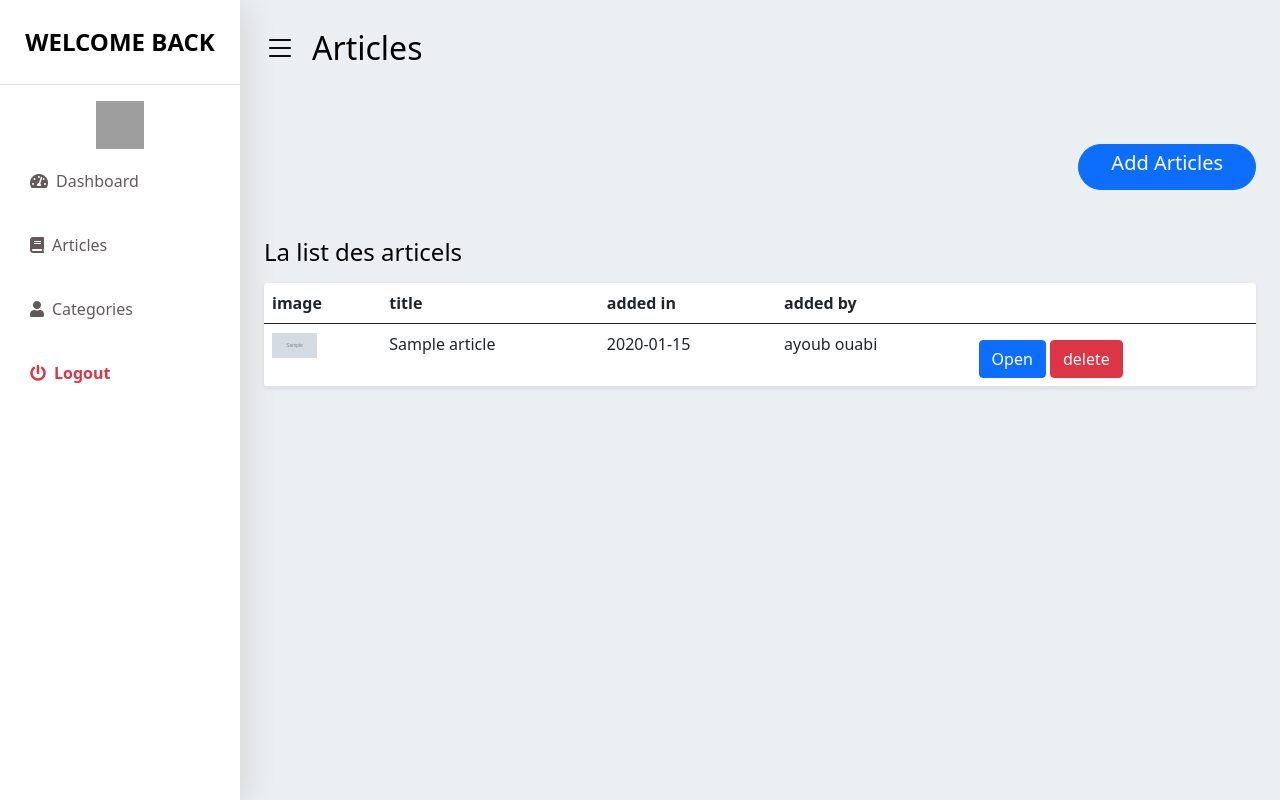
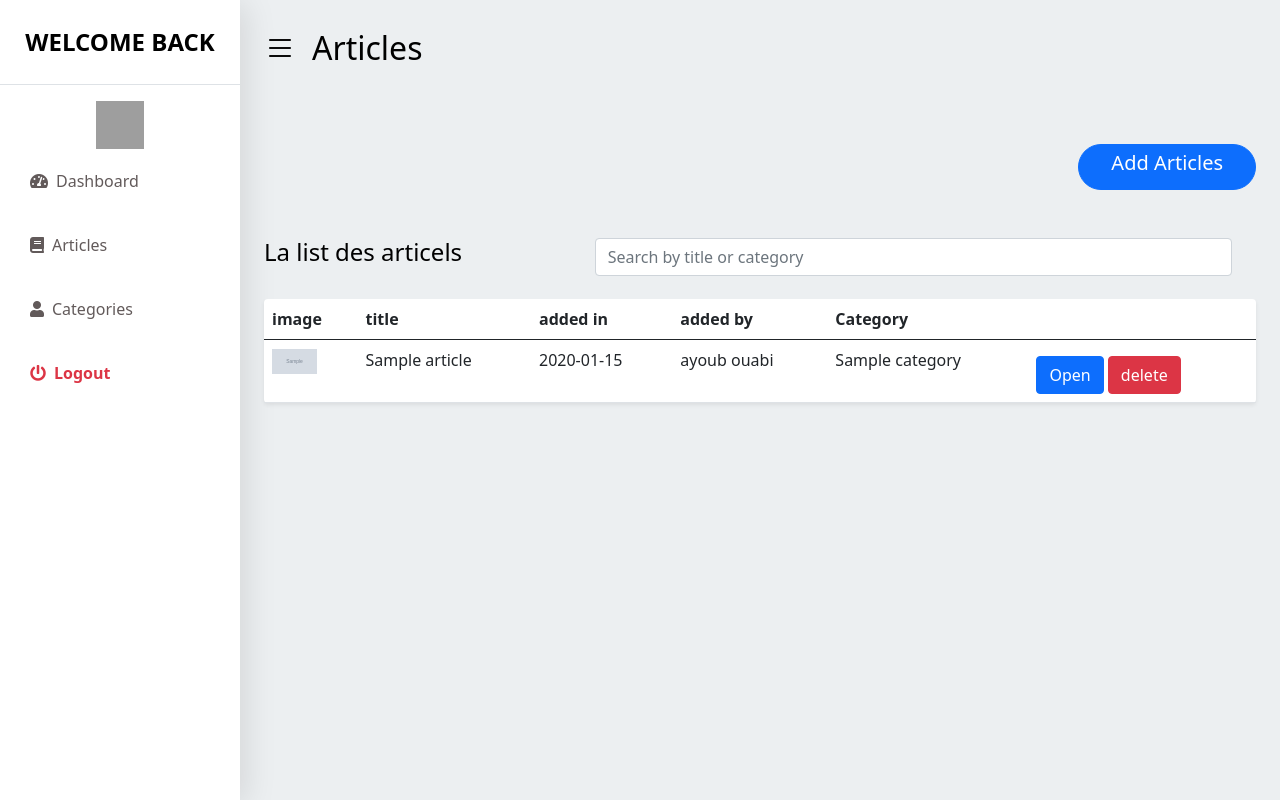
Before and after one commit to AyoubOuabi1/Planet.DEV, a PHP site: page /PlanetDEV/View/articles.php in a window 1280 px wide. Run offline with PHP 8.4, Linux system fonts and the light colour scheme; data comes from the database, SQL or seed files in the repository; tables that the repository leaves empty hold one stand-in row (values such as "Sample post"); grey boxes marked "Sample" are stand-in pictures; some libraries are stand-ins or nearby versions; grey boxes are pictures that could not be loaded.

Commit message:
and update and delete and search using ajax

```diff
--- a/Controller/user.inc.php
+++ b/Controller/user.inc.php
@@ -14,6 +14,8 @@ session_start();
         updateArticle();
     }else if ($functionName == 'deleteArticle'){
         deleteArticle();
+    }else if ($functionName == 'getCategory'){
+        getCategories();
     }
 
 
@@ -22,7 +24,7 @@ function insertIntoArticle(): void
     $title=$_POST['title'];
     $description=$_POST['description'];
    // $userId=$_SESSION['user']['id'];
-   // $cat_id=$_POST['cat_id'];
+    $cat_id=$_POST['cat_id'];
     if($_FILES["file"]["name"] != '')
     {
         $test = explode('.', $_FILES["file"]["name"]);
@@ -30,7 +32,7 @@ function insertIntoArticle(): void
         $name = uniqid().'.'.$ext;
         $location = '../assets/images/' . $name;
         move_uploaded_file($_FILES["file"]["tmp_name"], $location);
-        if(User::insertArticle(new Article(null,$title,$description,null,$name,1,1))){
+        if(User::insertArticle(new Article(null,$title,$description,null,$name,1,$cat_id))){
             echo 'true';
         }else{
             echo 'false';
@@ -49,19 +51,32 @@ function updateArticle(): void
     $id=$_POST['id'];
     $title=$_POST['title'];
     $description=$_POST['description'];
-    $image=$_POST['image'];
     $cat_id=$_POST['cat_id'];
-    if(User::updateArticle(new Article($id,$title,$description,null,$image,null,$cat_id))){
-        echo 'true';
-    }else{
-        echo 'false';
+
+    if (file_exists('../assets/images/'.User::getImageName($id)))
+    {
+        unlink('../assets/images/'.User::getImageName($id));
+        echo "File Successfully Delete.";
+        move_uploaded_file($_FILES["file"]["tmp_name"], '../assets/images/'.User::getImageName($id));
+        if(User::updateArticle(new Article($id,$title,$description,null,null,null,$cat_id))){
+            echo 'true';
+        }else{
+            echo 'false';
+        }
     }
+    else
+    {
+        echo "File does not exists";
+    }
+
 }
 
 function deleteArticle(): void
 {
     $id=$_POST['id'];
+
     if(User::deleteArticle($id)){
+        unlink('../assets/images/'.User::getImageName($id));
         echo 'true';
     }else{
         echo 'false';
@@ -71,9 +86,8 @@ function loadArticles($id): void{
     if($id==1){
         getAllArticles(User::getAllArticles());
     }else{
-        $title=$_POST['title'];
-        $category=$_POST['category'];
-        getAllArticles(User::getAllArticlesBySearch($title,$category));
+        $title=$_POST['inpt'];
+        getAllArticles(User::getAllArticlesBySearch($title));
     }
 }
 function getAllArticles($funct): void
@@ -87,8 +101,21 @@ function getAllArticles($funct): void
             "date"=>$article["date"],
             "image"=>$article["image"],
             "username"=>$article["username"],
+            "catId"=>$article["catId"],
             "categoryName"=>$article["categoryName"]
         );
     }
     echo json_encode($arr);
 }
+
+function getCategories(): void
+{
+    $arr=array();
+    foreach(User::getCategories() as $article){
+        $arr[]=array(
+            "id"=>$article["id"],
+            "catName"=>$article["catName"]
+        );
+    }
+    echo json_encode($arr);
+}
--- a/View/ArticlesModal.html
+++ b/View/ArticlesModal.php
@@ -15,7 +15,7 @@
             </div>
             <form id="form1" >
               <div class="FormContainer" id="div1">
-                <h1 class="h1">Article 1</h1>
+                <h1 class="h1 ttl" >Article 1</h1>
                 <div class="form-group">
                   <label for="fArticleTitle" class="form-label h5">Title</label>
                   <input class="form-control form-control-lg check" id="fArticleTitle" name="fArticleTitle" required type="text">
@@ -25,9 +25,12 @@
 
                   <select class="form-select" id="fArticleCat" name="fArticleCat" aria-label="Default select example">
                     <option selected>Select Category</option>
-                    <option value="1">One</option>
-                    <option value="2">Two</option>
-                    <option value="3">Three</option>
+                      <?php  foreach(User::getCategories() as $category){
+                          $id=$category["id"];
+                          $name=$category["catName"];
+                          echo "<option value='$id'>$name</option>";
+
+                      } ?>
                   </select>
                 </div>
                 <div class="form-group ">
--- a/View/DataModal.html
+++ b/View/DataModal.php
@@ -1,4 +1,4 @@
-<!-- articles MODAL -->
+<!-- articles Detail MODAL -->
 <div aria-hidden="true" aria-labelledby="exampleModalCenterTitle"   class="modal fade" id="modalArticleData" role="dialog"
      tabindex="-1">
   <div class="modal-dialog modal-dialog-centered" role="document">
@@ -21,19 +21,30 @@
                   <input class="form-control form-control-lg check" id="fArticleTitleModal" name="fArticleTitleModal" type="text">
                 </div>
                 <div class="form-group">
-                  <label for="arctImg" class="form-label h5"></label>
-                  <img alt="article image" width="240px" height="240px" id="arctImg">
+                  <label for="arctImg" class="form-label h5">Article Image</label>
+                  <img alt="article image" width="240px" height="240px" class="form-control form-control-lg" id="arctImg" name="arctImg">
+
                 </div>
+                  <div class="form-group">
+                      <label for="Datafile" class="form-label h5">update Image (jpg ou png)</label>
+                      <input class="form-control form-control-lg check" id="Datafile" name="Datafile" required type="file">
+                  </div>
                 <div class="form-group">
                   <label for="fArticleCatData" class="form-label h5">Category</label>
+
                   <select class="form-select" id="fArticleCatData" name="fArticleCatData" aria-label="Default select example">
                     <option selected>Select Category</option>
+                    <?php  foreach(User::getCategories() as $category){
+                        $id=$category["id"];
+                        $name=$category["catName"];
+                        echo "<option value='$id'>$name</option>";
 
+                    } ?>
                   </select>
                 </div>
                 <div class="form-group">
                   <label for="arctDate" class="form-label h5">Added in</label>
-                  <input class="form-control form-control-lg check" id="arctDate" name="arctDate" type="date" readonly>
+                  <input class="form-control form-control-lg check" id="arctDate" name="arctDate" type="text" readonly>
                 </div>
                 <div class="form-group">
                   <label for="arctUser" class="form-label h5">Added By</label>
@@ -48,9 +59,8 @@
             </form>
 
           </div>
-          <div class="modal-footer" id="modelFooter">
-            <button type="button" class="btn btn-secondary" data-bs-dismiss="modal" >cancel</button>
-            <button type="button" id="addArtcBtn" class="btn  btn-primary text-white"   onclick="insertIntoDb()()" >Save Changes</button>
+          <div class="modal-footer" id="modelFooterData">
+
           </div>
 
         <!--end form-->
--- a/View/articles.php
+++ b/View/articles.php
@@ -1,3 +1,8 @@
+<?php
+spl_autoload_register(function($className) {
+    $file = '../modal/'.$className.'.php';
+    require $file;
+}); ?>
 <!DOCTYPE html>
 <html lang="en">
 <?php include 'head.html'?>
@@ -23,14 +28,24 @@
                 <div class="mb-3 d-flex justify-content-end">
 
                     <button class="btn  btn-primary rounded-pill" type="button" data-bs-toggle="modal" onclick="openModl()">
-                        <h5 >&emsp;Add Articles&emsp;</h5>
+                        <h5>&emsp;Add Articles&emsp;</h5>
                     </button>
 
                 </div>
                  <div class="row my-5">
+                     <div class="row">
+                         <div class="col-sm-12 col-md-4">
+                             <h3 class="fs-4 mb-3 primary-text-color">La list des articels</h3>
 
-                     <div class="col-12 table-responsive">
-                         <h3 class="fs-4 mb-3 primary-text-color">La list des articels</h3>
+                         </div>
+                         <div class="col-sm-12 col-md-8">
+                             <input type="text" class="form-control" id="searchInput" onkeyup="getArticleBySearch()"  placeholder="Search by title or category">
+
+
+                         </div>
+                     </div>
+                     <div class="col-12 mt-3 table-responsive">
+
 
                          <table class="table  bg-white rounded shadow-sm  table-hover">
                              <thead>
@@ -39,6 +54,7 @@
                                  <th scope="col">title</th>
                                  <th scope="col">added in</th>
                                  <th scope="col">added by</th>
+                                 <th scope="col">Category</th>
                                  <th scope="col"></th>
                              </tr>
                              </thead>
@@ -54,8 +70,8 @@
         </div>
     </div>
 </div>
-<?php include 'ArticlesModal.html' ?>
-<?php include 'DataModal.html' ?>
+<?php include 'ArticlesModal.php' ?>
+<?php include 'DataModal.php' ?>
 
 <script src="https://cdn.jsdelivr.net/npm/bootstrap@5.0.2/dist/js/bootstrap.bundle.min.js" integrity="sha384-MrcW6ZMFYlzcLA8Nl+NtUVF0sA7MsXsP1UyJoMp4YLEuNSfAP+JcXn/tWtIaxVXM" crossorigin="anonymous"></script>
 <script src="https://cdnjs.cloudflare.com/ajax/libs/jquery/3.2.1/jquery.min.js"></script>
--- a/assets/js/main.js
+++ b/assets/js/main.js
@@ -16,6 +16,7 @@ function loadArticle(){
     window.location.href="http://localhost/PlanetDEV/View/articles.php"
 
 }
+
 function checkLogin(){
     if(!($("#inputEmail").val()=='')  && !($("#inputPassword").val()=='')){
         $.post("http://localhost/PlanetDEV/Controller/CheckLogin.php", {email:$("#inputEmail").val(),password:$("#inputPassword").val()},
@@ -41,46 +42,21 @@ function checkLogin(){
 
 function addNewForm(){
     formCounter++;
-    document.getElementById('FormsBody').innerHTML+=`<form id="form${formCounter}">
+    let newform = document.getElementById('form1').cloneNode(true);
+    newform.getElementsByClassName('ttl')[0].innerHTML ='Article'+formCounter
+    document.getElementById('FormsBody').appendChild(newform);
 
-            <div class="FormContainer" id="div${formCounter}">
-              <h1 class="h1 mt-4">Article ${formCounter}</h1>
-
-              <div class="form-group">
-                <label for="fArticleTitle" class="form-label h5">Title</label>
-                <input class="form-control form-control-lg check"  name="fArticleTitle" required type="text">
-              </div>
-              <div class="form-group">
-                <label for="fArticleCat" class="form-label h5"></label>
-
-                <select class="form-select"  name="fArticleCat" aria-label="Default select example">
-                  <option selected>Select Category</option>
-                  <option value="1">One</option>
-                  <option value="2">Two</option>
-                  <option value="3">Three</option>
-                </select>
-              </div>
-              <div class="form-group ">
-                <label for="fArticleDescr" class="form-label h5">Description</label>
-                <textarea class="form-control form-control-lg" name="fArticleDescr" rows="3"></textarea>
-              </div>
-              <div class="form-group">
-                <label for="file" class="form-label h5">Image (jpg ou png jpge)</label>
-                <input class="form-control form-control-lg check"  name="file" required type="file">
-              </div>
-            </div>
-            </form> `;
 }
 
 function insertIntoDb(){
     let formData = new FormData();
     for(let i=0; i<formCounter;i++){
         if(checkImage(document.getElementsByName('file')[i].files[0])){
-                formData.append("functionName", "insertInto");
+                formData.append("functionName", "insertArticle");
                 formData.append("file", document.getElementsByName('file')[i].files[0]);
                 formData.append("title", document.getElementsByName('fArticleTitle')[i].value);
                 formData.append("description", document.getElementsByName('fArticleDescr')[i].value);
-                formData.append("cat_id", document.getElementsByName('fArticleCat')[i].value);
+                formData.append("cat_id", document.getElementsByName('fArticleCatData')[i].value);
                 $.ajax({
                     url:'http://localhost/PlanetDEV/Controller/user.inc.php',
                     type: "POST",
@@ -90,8 +66,7 @@ function insertIntoDb(){
                     processData: false,
                     success:function(data)
                     {
-                        alert(data);
-                        console.log(data)
+                        showData();
 
                     },fail:function (data){
                         alert(data)
@@ -113,18 +88,17 @@ function clearFormData(formData) {
         formData.delete(arr[i]);
     }
 
-
-
 }
 
 function  checkImage(img){
     let name = img.name;
     let ext = name.split('.').pop().toLowerCase();
     console.log(ext+"          "+name);
-    return $.inArray(ext, ['png', 'jpg', 'jpeg']) != -1;
+    return $.inArray(ext, ['png', 'jpg', 'jpeg','jfif']) != -1;
 }
 showData();
 function  showData(){
+    document.getElementById("loadArticles").innerHTML="";
     $.ajax({
         url:'http://localhost/PlanetDEV/Controller/user.inc.php',
         type: "POST",
@@ -139,16 +113,20 @@ function  showData(){
 }
 
 function loadData(data){
+
     for (let i=0; i<data.length; i++) {
+        let arr = data[i];
+        console.log(arr);
         document.getElementById("loadArticles").innerHTML+=`
              <tr>
                     <td><img src="../assets/images/${data[i].image}" alt="article img" height="25px" width="45px"/></td>
                     <td>${data[i].title}</td>
                     <td>${data[i].date}</td>
                     <td>${data[i].username}</td>
+                       <td>${data[i].categoryName}</td>
                     <td>
-                         <button type="button" onclick="loadModalData(${data},${data[i].id})" class="mt-2 btn btn-primary" >Open</button>
-                         <button type="button" onclick="showData()" class="mt-2 btn btn-danger">delete</button>
+                         <button type="button" onclick="loadModalData(${data[i].id})" class="mt-2 btn btn-primary" >Open</button>
+                         <button type="button" onclick="deleteArticle(${data[i].id})" class="mt-2 btn btn-danger">delete</button>
                     </td>
               </tr>
         `;
@@ -157,17 +135,96 @@ function loadData(data){
 }
 
 
-function loadModalData(data,id){
+function loadModalData(slectedId){
+    console.log(slectedId)
     $('#modalArticleData').modal('show');
-    for(let i=0;i<data.length;i++){
-        if(i+1==id){
-            $("#fArticleTitleModal").val(data[i].title);
-            $("#arctImg").attr("src", "../assets/images/"+data[i].image);
-            document.getElementById("fArticleCatData").value = data[i].categoryName;
-            $("#arctDate").val(data[i].date);
-            $("#arctUser").val(data[i].username);
-            $("#fArticleDescrModal").val(data[i].description);
+
+    $.ajax({
+        url:'http://localhost/PlanetDEV/Controller/user.inc.php',
+        type: "POST",
+        data : {functionName:"getArticle",funcId:1},
+        dataType:"json",
+        success: function (data){
+            for(var i=0; i<data.length;i++){
+                if(data[i].id==slectedId){
+                    $("#fArticleTitleModal").val(data[i].title);
+                    $("#arctImg").attr("src", "../assets/images/"+data[i].image);
+                    $("#fArticleCatData").val(data[i].catId);
+                    $('#arctDate').val(data[i].date);
+                    $("#arctUser").val(data[i].username);
+                    $("#fArticleDescrModal").val(data[i].description);
+                    $("#modelFooterData").html(`
+                         <button type="button" class="btn btn-secondary" data-bs-dismiss="modal" >cancel</button>
+                        <button type="button" id="addArtcBtn" class="btn  btn-primary text-white"   onclick="updateArticale(${data[i].id})" >Save Changes</button>
+                    `)
+                }
+            }
+        },fail: function (data){
+            console.log(data);
         }
+    })
+}
+function getArticleBySearch(){
+     document.getElementById("loadArticles").innerHTML="";
+    $.ajax({
+        url:'http://localhost/PlanetDEV/Controller/user.inc.php',
+        type: "POST",
+        data : {functionName:"getArticle",funcId:2,inpt:$("#searchInput").val()},
+        dataType:"json",
+        success: function (data){
+
+            loadData(data);
+        },fail: function (data){
+            console.log(data);
+
+        }
+    })
+}
+function deleteArticle(selectedId){
+    console.log(selectedId);
+    $.ajax({
+        url:'http://localhost/PlanetDEV/Controller/user.inc.php',
+        type: "POST",
+        data : {functionName:"deleteArticle",id:selectedId},
+        dataType:"json",
+        success: function (data){
+             showData();
+        },fail: function (data){
+            console.log(data);
+        }
+    })
+}
+
+
+function updateArticale(id){
+    let formData = new FormData();
+
+    if(checkImage(document.getElementById('Datafile').files[0])){
+        formData.append("functionName", "updateArticle");
+        formData.append("file", document.getElementById('Datafile').files[0]);
+        formData.append("id", id);
+        formData.append("title", document.getElementById('fArticleTitleModal').value);
+        formData.append("description", document.getElementById('fArticleDescrModal').value);
+        formData.append("cat_id", document.getElementById('fArticleCatData').value);
+        $.ajax({
+            url:'http://localhost/PlanetDEV/Controller/user.inc.php',
+            type: "POST",
+            data : formData,
+            contentType: false,
+            cache: false,
+            processData: false,
+            success:function(data)
+            {
+                showData();
+
+            },fail:function (data){
+                alert(data)
+            }
+        });
+        clearFormData(formData);
+
+    }else{
+        alert("invalid format");
     }
 
 
--- /dev/null
+++ b/modal/Category.php
@@ -0,0 +1,6 @@
+<?php
+
+class Category
+{
+
+}
--- a/modal/User.php
+++ b/modal/User.php
@@ -28,14 +28,14 @@ class User
 
     public static function getAllArticles():array{
         $con=DbConnection::getConnection();
-        $qry=$con->prepare("SELECT articles.id,titre,description,date,image, CONCAT(firstName,' ',lastName) as username,CatName as categoryName FROM articles inner join users on articles.user_id=users.id inner join categories on articles.cat_id=categories.id");
+        $qry=$con->prepare("SELECT articles.id,titre,description,date,image, CONCAT(firstName,' ',lastName) as username,CatName as categoryName,categories.id as catId FROM articles inner join users on articles.user_id=users.id inner join categories on articles.cat_id=categories.id");
         $qry->execute();
         return $qry->fetchAll();
 
     }
-    public static function getAllArticlesBySearch($title,$category):array{
+    public static function getAllArticlesBySearch($inpt):array{
         $con=DbConnection::getConnection();
-        $qry=$con->prepare("SELECT articles.id,titre,description,date,image, CONCAT(firstName,' ',lastName) as username,CatName as categoryName FROM articles inner join users on articles.user_id=users.id inner join categories on articles.cat_id=categories.id where articles.title like '%$title%' ou categoryName like '%$category%'");
+        $qry=$con->prepare("SELECT articles.id,titre,description,date,image, CONCAT(firstName,' ',lastName) as username,CatName as categoryName,categories.id as catId FROM articles inner join users on articles.user_id=users.id inner join categories on articles.cat_id=categories.id where articles.titre like '%$inpt%' or categories.CatName like '%$inpt%'");
         $qry->execute();
         return $qry->fetchAll();
 
@@ -43,7 +43,7 @@ class User
 
      public static function updateArticle(Article $article) : bool{
         $con=DbConnection::getConnection();
-        $qry=$con->prepare("update articles SET title='$article->title',description='$article->description',image='$article->image',cat_id='$article->cat_id' where id=$article->id");
+        $qry=$con->prepare("update articles SET titre='$article->title',description='$article->description',cat_id='$article->cat_id' where id=$article->id");
         $qry->execute();
         if($qry->rowCount()){
             return true;
@@ -54,7 +54,7 @@ class User
 
     public static function deleteArticle($id):bool{
         $con=DbConnection::getConnection();
-        $qry=$con->prepare("delete from articles where id=id");
+        $qry=$con->prepare("delete from articles where id=$id");
         $qry->execute();
         if($qry->rowCount()){
             return true;
@@ -64,4 +64,19 @@ class User
     }
 
 
+    public static function getCategories():array{
+        $con=DbConnection::getConnection();
+        $qry=$con->prepare("SELECT  * FROM categories");
+        $qry->execute();
+        return $qry->fetchAll();
+
+    }
+
+    public static function getImageName($id):string{
+        $con=DbConnection::getConnection();
+        $qry=$con->prepare("SELECT image from articles where id=$id");
+        $qry->execute();
+        return $qry->fetch()[0];
+    }
+
 }
```
